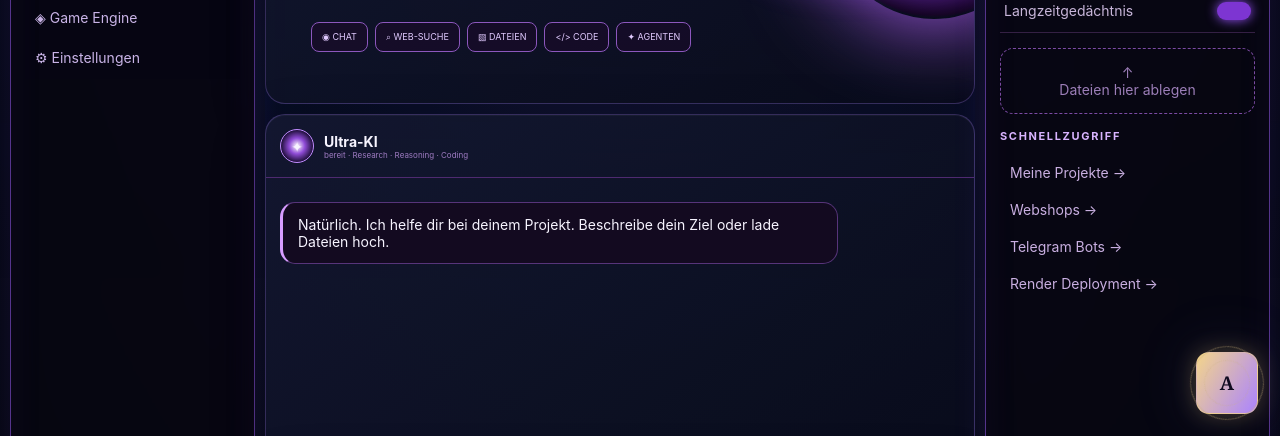
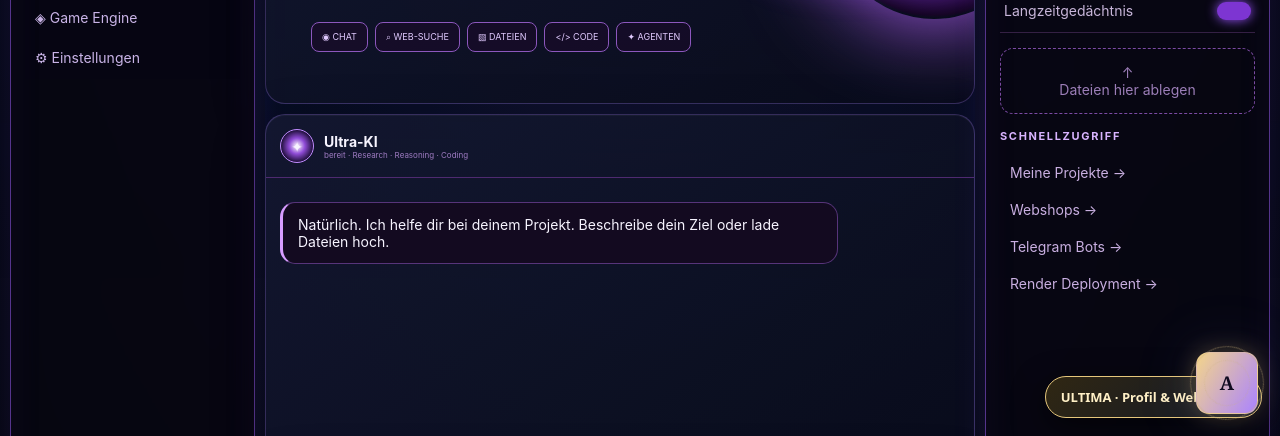
Before and after one commit to gaussa72-boop/UltraKI.AI, a plain HTML site: page templates/index.html in a window 1280 px wide. Shown: the part 364-800 px from the top of the page. Drawn offline with Linux system fonts and the light colour scheme; no server answers; a script that the page names is missing.

Commit message:
Add central ULTIMA profile and website management link

```diff
--- a/templates/index.html
+++ b/templates/index.html
@@ -44,4 +44,4 @@ img,canvas,video{max-width:100%}
 <script>(function(){var sites={"ultraki-ai.onrender.com":["ultraki-ai","UltraKI.AI"]};var entry=sites[location.hostname];if(entry&&window.UltimaMembership)window.UltimaMembership.init({siteSlug:entry[0],brand:entry[1]});})();</script>
   <script src="https://ultima-membership-api.onrender.com/support-widget.js" defer></script>
 <script>window.AITE_CONFIG={persona:"tech",ollamaModel:"qwen2.5:3b"};</script><script src="/static/aite/aite.js" defer></script>
-</body></html>
+<a id="ultima-central-profile-link" href="https://ultima-membership-api.onrender.com/portal" target="_blank" rel="noopener noreferrer">ULTIMA · Profil & Websites ↗</a><style>#ultima-central-profile-link{position:fixed;right:18px;bottom:18px;z-index:2147483000;padding:11px 15px;border:1px solid #e6c77b;border-radius:999px;background:linear-gradient(135deg,#302713,#111827);color:#fff0c6;font:700 13px system-ui;text-decoration:none;box-shadow:0 10px 32px #0009}@media(max-width:480px){#ultima-central-profile-link{right:10px;bottom:10px;font-size:12px}}</style></body></html>
```
